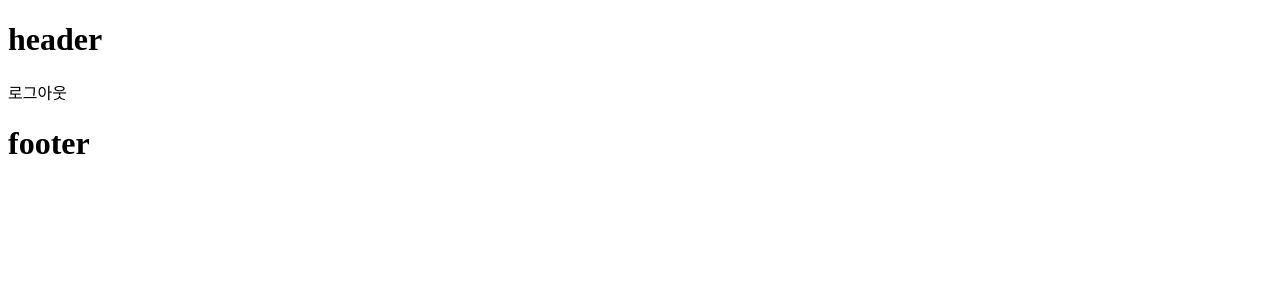
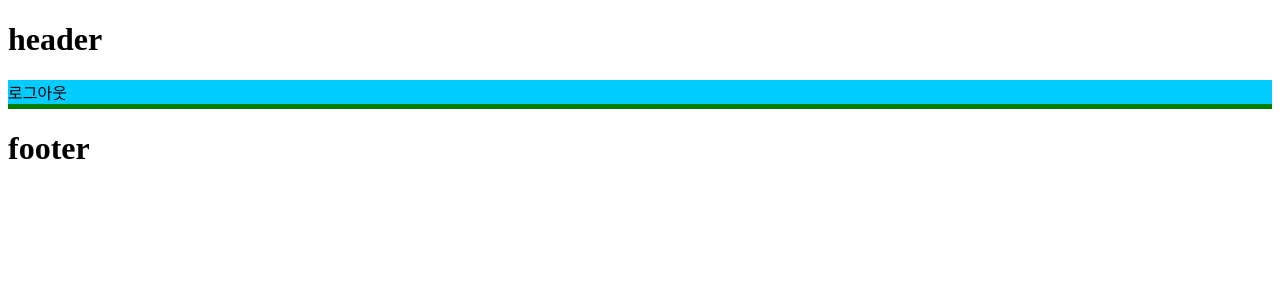
Before and after one commit to jiwonly/Study_REACT, a React (Vite) app in the folder section05/: page / in a window 1280 px wide. Shown: the top 300 px of the page. Built offline with nearby package versions, Linux system fonts and the light colour scheme.

Commit message:
ADD Main.css

```diff
--- /dev/null
+++ b/section05/src/components/Main.css
@@ -0,0 +1,4 @@
+.logout {
+  background-color: rgb(0, 204, 255);
+  border-bottom: 5px solid green;
+}
--- a/section05/src/components/Main.jsx
+++ b/section05/src/components/Main.jsx
@@ -1,3 +1,5 @@
+import "./Main.css";
+
 // JSX 주의 사항
 // 1. 중괄호 내부에는 자바스크립트 표현식만 넣을 수 있다.
 // 2. 숫자, 문자열, 배열 값만 렌더링 된다.
@@ -10,7 +12,13 @@
     isLogin: true,
   };
 
-  return <>{user.isLogin ? <div>로그아웃</div> : <div>로그인</div>}</>;
+  if (user.isLogin) {
+    return <div className="logout">로그아웃</div>;
+  } else {
+    return <div>로그인</div>;
+  }
+
+  // return <>{user.isLogin ? <div>로그아웃</div> : <div>로그인</div>}</>;
 };
 
 export default Main;
```
